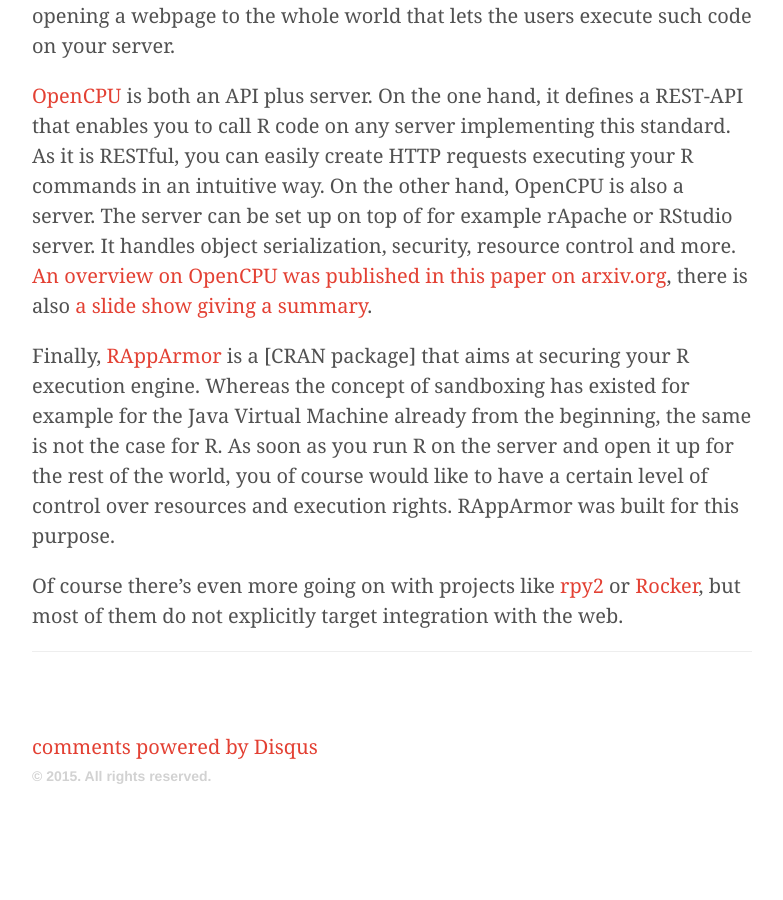
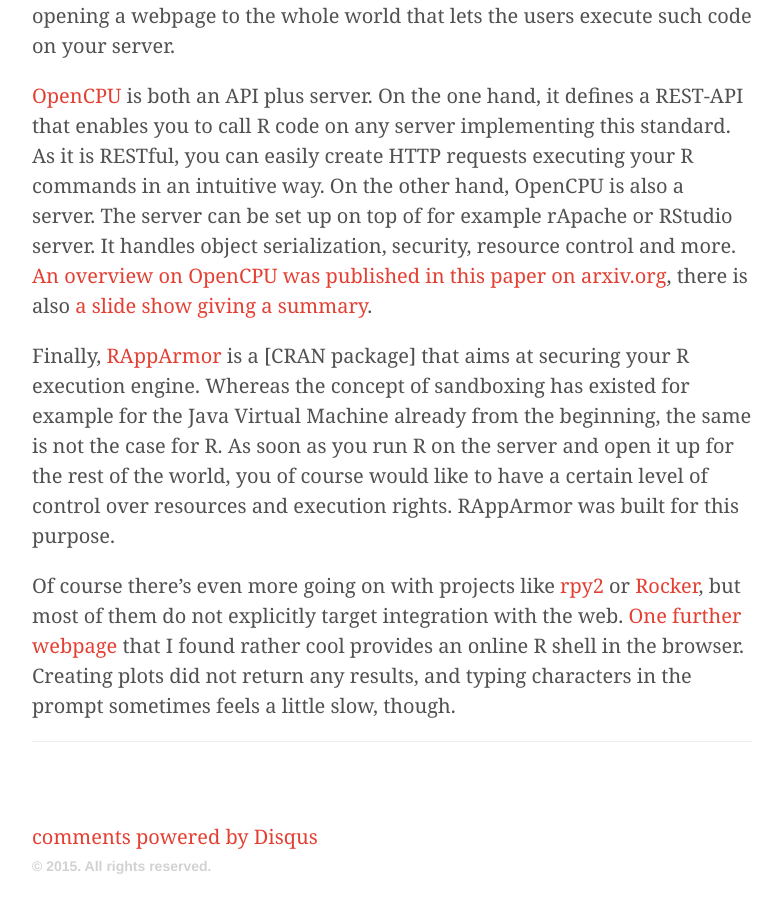
Before and after one commit to fabian-kostadinov/fabian-kostadinov.github.io, a Jekyll site: the page built from _posts/2015-09-21-embedding-r-in-a-website.md, in a window 1280 px wide and 900 px high, scrolled down 1402 px. Shown: the whole window, without its empty margins (248-1031 px from the left). Built offline with Jekyll 4.4.1, drawn with Linux system fonts in a browser that asks for light colours; nearby versions of some CDN libraries; Markdown is read by kramdown in place of the engine named in the settings; comment, search, counter and statistics services are not loaded; before the commit the page ends 2212 px from its top, so only the background shows below that.

Commit message:
New Post on how to embed r in a website

```diff
--- a/_posts/2015-09-21-embedding-r-in-a-website.md
+++ b/_posts/2015-09-21-embedding-r-in-a-website.md
@@ -20,4 +20,4 @@
 
 Finally, [RAppArmor](https://cran.r-project.org/web/packages/RAppArmor/index.html) is a [CRAN package] that aims at securing your R execution engine. Whereas the concept of sandboxing has existed for example for the Java Virtual Machine already from the beginning, the same is not the case for R. As soon as you run R on the server and open it up for the rest of the world, you of course would like to have a certain level of control over resources and execution rights. RAppArmor was built for this purpose.
 
-Of course there's even more going on with projects like [rpy2](http://rpy.sourceforge.net/rpy2.html) or [Rocker](http://dirk.eddelbuettel.com/blog/2014/10/23/), but most of them do not explicitly target integration with the web.
+Of course there's even more going on with projects like [rpy2](http://rpy.sourceforge.net/rpy2.html) or [Rocker](http://dirk.eddelbuettel.com/blog/2014/10/23/), but most of them do not explicitly target integration with the web. [One further webpage](http://www.tutorialspoint.com/codingground.htm) that I found rather cool provides an online R shell in the browser. Creating plots did not return any results, and typing characters in the prompt sometimes feels a little slow, though.
```
